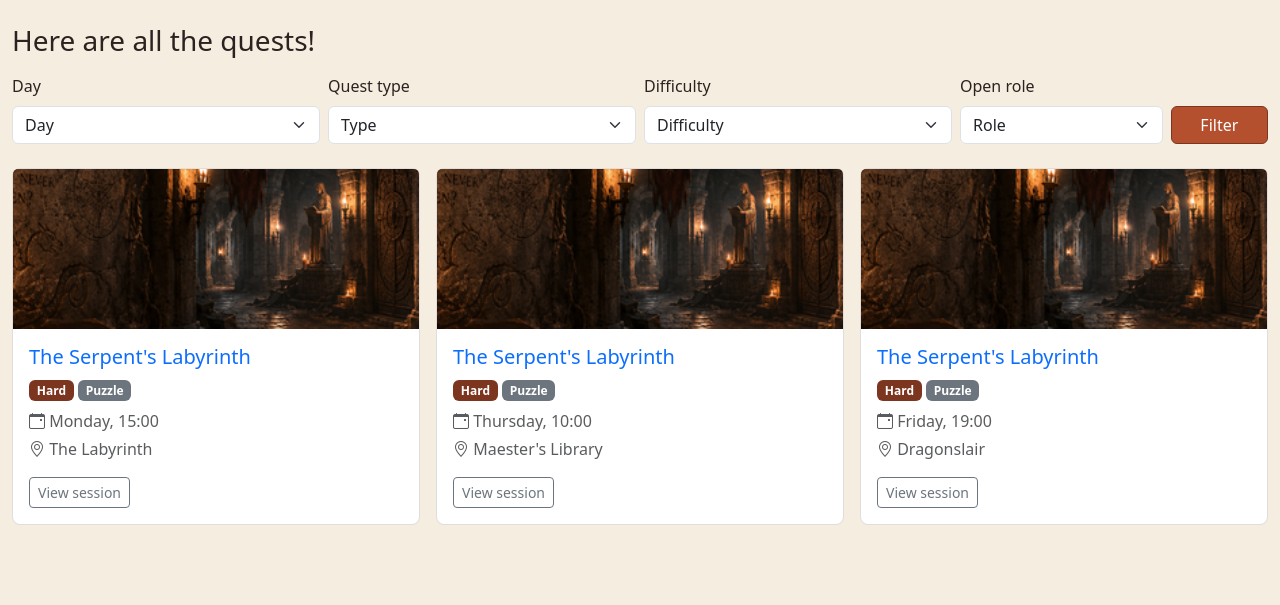
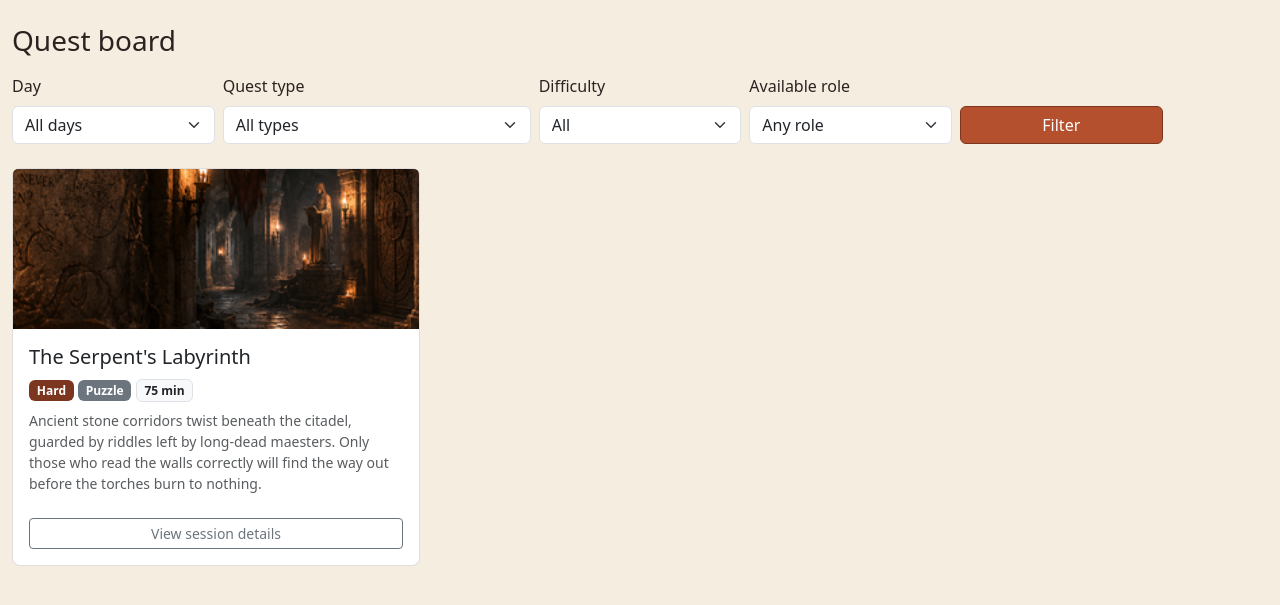
Before and after one commit to alarademirci/fantasy_guild, a Flask app: page / in a window 1280 px wide. Shown: the part 56-661 px from the top of the page. Run offline with Flask 3, Linux system fonts and the light colour scheme; data comes from the database, SQL or seed files in the repository; both versions use the stored data as it was after the commit.

Commit message:
Improve quest board filters and simplify homepage logic

```diff
--- a/app.py
+++ b/app.py
@@ -32,17 +32,35 @@ login_manager = LoginManager()
 login_manager.init_app(app)
 
 # UNAUTHORIZED ROUTES (accessible to all) ─
-# THE HOMEPAGE: short version of the weekly quest program, with filters
+# THE HOMEPAGE: quest board with filters
 @app.route("/")
 def homepage():
-    selected_day = request.args.get("day") or None
     selected_quest_type = request.args.get("quest_type") or None
     selected_difficulty = request.args.get("difficulty") or None
+    selected_day = request.args.get("day") or None
     selected_role = request.args.get("role") or None
-    sessions_db = quest_sessions_dao.get_all_sessions(day=selected_day, quest_type=selected_quest_type,
-        difficulty=selected_difficulty, role=selected_role,)
-    return render_template("public/homepage.html", sessions=sessions_db, days=DAYS, quest_types=QUEST_TYPES,
-        difficulties=DIFFICULTIES, roles=list(ROLE_CAPACITIES.keys()))
+
+    quests_db = quests_dao.get_all_quests(quest_type=selected_quest_type, difficulty=selected_difficulty, day=selected_day)
+
+    if selected_role:
+        quests_with_role = [] #this is the list that is going to be returned
+
+        for q in quests_db:
+            sessions = quest_sessions_dao.get_sessions_by_quest(q["quest_id"]) #sessions list
+
+            for s in sessions:
+                # skip sessions that don't match the day filter
+                if selected_day and s["day"] != selected_day:
+                    continue
+
+                # if this session has space for the role, include the quest
+                if quest_sessions_dao.get_remaining_places(s["session_id"], selected_role) > 0:
+                    quests_with_role.append(q)
+                    break  # no need to check other sessions of this quest since we found one with space already here
+        quests_db = quests_with_role
+
+    return render_template("public/homepage.html", quests=quests_db, quest_types=QUEST_TYPES,
+        difficulties=DIFFICULTIES, days=DAYS, roles=list(ROLE_CAPACITIES.keys()))
 
 # THE CHOSEN QUEST PAGE : full details of the chosen quest and the available sessions
 @app.route("/quests/<int:quest_id>")
@@ -51,8 +69,8 @@ def quest(quest_id):
     if quest_db is None:
         flash("Quest not found", "danger")
         return redirect(url_for("homepage"))
-    sessions_with_remaining = quest_sessions_dao.get_sessions_with_remaining_places(quest_id)
-    return render_template("public/quest.html", quest=quest_db, sessions=sessions_with_remaining)
+    sessions = quest_sessions_dao.get_sessions_by_quest(quest_id)
+    return render_template("public/quest.html", quest=quest_db, sessions=sessions)
 
 # SESSION DETAIL PAGE: full details of the chosen session
 @app.route("/sessions/<int:session_id>")
--- a/quests_dao.py
+++ b/quests_dao.py
@@ -1,4 +1,31 @@
 import sqlite3
+
+# Get all quests with optional filters
+def get_all_quests(quest_type=None, difficulty=None, day=None):
+    if day:
+        query = (
+            "SELECT DISTINCT Q.* FROM QUESTS Q "
+            "JOIN QUEST_SESSIONS QS ON Q.quest_id = QS.quest_id "
+            "WHERE (Q.quest_type = ? OR ? IS NULL) "
+            "AND (Q.difficulty = ? OR ? IS NULL) "
+            "AND QS.day = ? "
+            "ORDER BY Q.quest_id")
+        params = (quest_type, quest_type, difficulty, difficulty, day)
+    else:
+        query = (
+            "SELECT * FROM QUESTS "
+            "WHERE (quest_type = ? OR ? IS NULL) "
+            "AND (difficulty = ? OR ? IS NULL) "
+            "ORDER BY quest_id")
+        params = (quest_type, quest_type, difficulty, difficulty)
+    conn = sqlite3.connect("database/myquest.db")
+    conn.row_factory = sqlite3.Row
+    cursor = conn.cursor()
+    cursor.execute(query, params)
+    db_quests = cursor.fetchall()
+    cursor.close()
+    conn.close()
+    return db_quests
 
 # Get a specific quest
 def get_quest_by_id(quest_id):
--- a/templates/public/homepage.html
+++ b/templates/public/homepage.html
@@ -5,13 +5,13 @@
 
 {% block content %}
 <div class="col-12">
-  <h1 class="h3 mb-3">Here are all the quests!</h1>
+  <h1 class="h3 mb-3">Quest board</h1>
 
   <form method="GET" action="{{ url_for('homepage') }}" class="row g-2 align-items-end mb-4">
-    <div class="col-6 col-md-3">
+    <div class="col-6 col-md-2">
       <label for="filterDay" class="form-label">Day</label>
       <select class="form-select" id="filterDay" name="day">
-        <option value="">Day</option>
+        <option value="">All days</option>
         {% for d in days %}
         <option value="{{ d }}" {% if request.args.get('day') == d %}selected{% endif %}>{{ d }}</option>
         {% endfor %}
@@ -21,17 +21,17 @@
     <div class="col-6 col-md-3">
       <label for="filterType" class="form-label">Quest type</label>
       <select class="form-select" id="filterType" name="quest_type">
-        <option value="">Type</option>
+        <option value="">All types</option>
         {% for t in quest_types %}
         <option value="{{ t }}" {% if request.args.get('quest_type') == t %}selected{% endif %}>{{ t|capitalize }}</option>
         {% endfor %}
       </select>
     </div>
 
-    <div class="col-6 col-md-3">
+    <div class="col-6 col-md-2">
       <label for="filterDifficulty" class="form-label">Difficulty</label>
       <select class="form-select" id="filterDifficulty" name="difficulty">
-        <option value="">Difficulty</option>
+        <option value="">All</option>
         {% for diff in difficulties %}
         <option value="{{ diff }}" {% if request.args.get('difficulty') == diff %}selected{% endif %}>{{ diff|capitalize }}</option>
         {% endfor %}
@@ -39,45 +39,40 @@
     </div>
 
     <div class="col-6 col-md-2">
-      <label for="filterRole" class="form-label">Open role</label>
+      <label for="filterRole" class="form-label">Available role</label>
       <select class="form-select" id="filterRole" name="role">
-        <option value="">Role</option>
+        <option value="">Any role</option>
         {% for r in roles %}
         <option value="{{ r }}" {% if request.args.get('role') == r %}selected{% endif %}>{{ r }}</option>
         {% endfor %}
       </select>
     </div>
-    <div class="col-12 col-md-1 d-grid">
+
+    <div class="col-12 col-md-2 d-grid">
       <button type="submit" class="btn btn-guild-primary">Filter</button>
     </div>
   </form>
 
-  {% if sessions|length == 0 %}
-  <p class="text-muted">No quest sessions match these filters.</p>
+  {% if quests|length == 0 %}
+  <p class="text-muted">No quests match these filters.</p>
   {% endif %}
 
   <div class="row row-cols-1 row-cols-md-2 row-cols-lg-3 g-3">
-    {% for s in sessions %}
+    {% for q in quests %}
     <div class="col">
       <article class="card quest-card h-100">
-        {% if s.image_path %}
-        <img src="{{ url_for('static', filename=s.image_path) }}" class="card-img-top" alt="Illustration for {{ s.title }}">
+        {% if q.image_path %}
+        <img src="{{ url_for('static', filename=q.image_path) }}" class="card-img-top" alt="Illustration for {{ q.title }}">
         {% endif %}
-        <div class="card-body">
-          <h2 class="h5 card-title">
-            <a href="{{ url_for('quest', quest_id=s.quest_id) }}" class="text-decoration-none">{{ s.title }}</a>
-          </h2>
+        <div class="card-body d-flex flex-column">
+          <h2 class="h5 card-title">{{ q.title }}</h2>
           <p class="card-text mb-2">
-            <span class="badge badge-difficulty-{{ s.difficulty }}">{{ s.difficulty|capitalize }}</span>
-            <span class="badge bg-secondary">{{ s.quest_type|capitalize }}</span>
+            <span class="badge badge-difficulty-{{ q.difficulty }}">{{ q.difficulty|capitalize }}</span>
+            <span class="badge bg-secondary">{{ q.quest_type|capitalize }}</span>
+            <span class="badge bg-light text-dark border">{{ q.dur_mins }} min</span>
           </p>
-          <p class="card-text text-muted mb-1">
-            <i class="bi bi-calendar-event"></i> {{ s.day }}, <time>{{ s.start_time }}</time>
-          </p>
-          <p class="card-text text-muted">
-            <i class="bi bi-geo-alt"></i> {{ s.location }}
-          </p>
-          <a href="{{ url_for('session', session_id=s.session_id) }}" class="btn btn-outline-secondary btn-sm">View session</a>
+          <p class="card-text text-muted small flex-grow-1">{{ q.desc }}</p>
+          <a href="{{ url_for('quest', quest_id=q.quest_id) }}" class="btn btn-outline-secondary btn-sm mt-2">View session details</a>
         </div>
       </article>
     </div>
```
Also changed, not shown: README.md, database/myquest.db.
